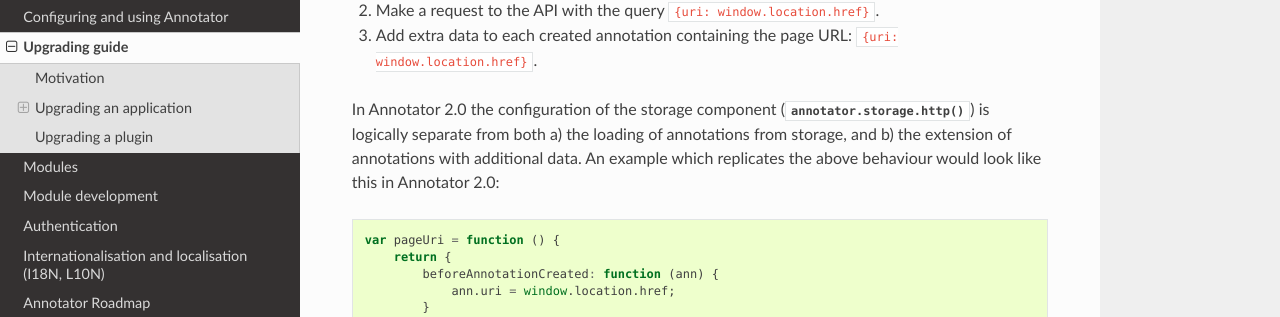
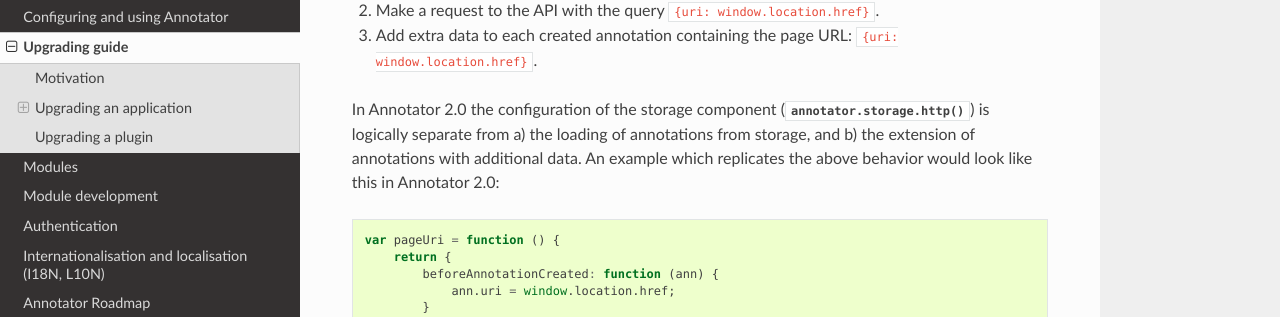
Before and after one commit to openannotation/annotator, a Sphinx documentation site: the page built from doc/upgrading.rst, in a window 1280 px wide and 900 px high, scrolled down 2133 px. Shown: the part 158-475 px from the top of the window. Built offline with Sphinx 7.4.7 and the Read the Docs theme 2.0.0, drawn with Linux system fonts in a browser that asks for light colours; pages that are not in the unit, such as notebooks, are missing from menus.

Commit message:
Remove unnecessary "both"

```diff
--- a/doc/upgrading.rst
+++ b/doc/upgrading.rst
@@ -106,10 +106,10 @@ This code is doing three distinct things:
    window.location.href}``.
 
 In Annotator 2.0 the configuration of the storage component
-(:func:`annotator.storage.http`) is logically separate from both a) the
-loading of annotations from storage, and b) the extension of annotations with
-additional data. An example which replicates the above behaviour would look like
-this in Annotator 2.0::
+(:func:`annotator.storage.http`) is logically separate from a) the loading
+of annotations from storage, and b) the extension of annotations with additional
+data. An example which replicates the above behavior would look like this
+in Annotator 2.0::
 
 
     var pageUri = function () {
```
